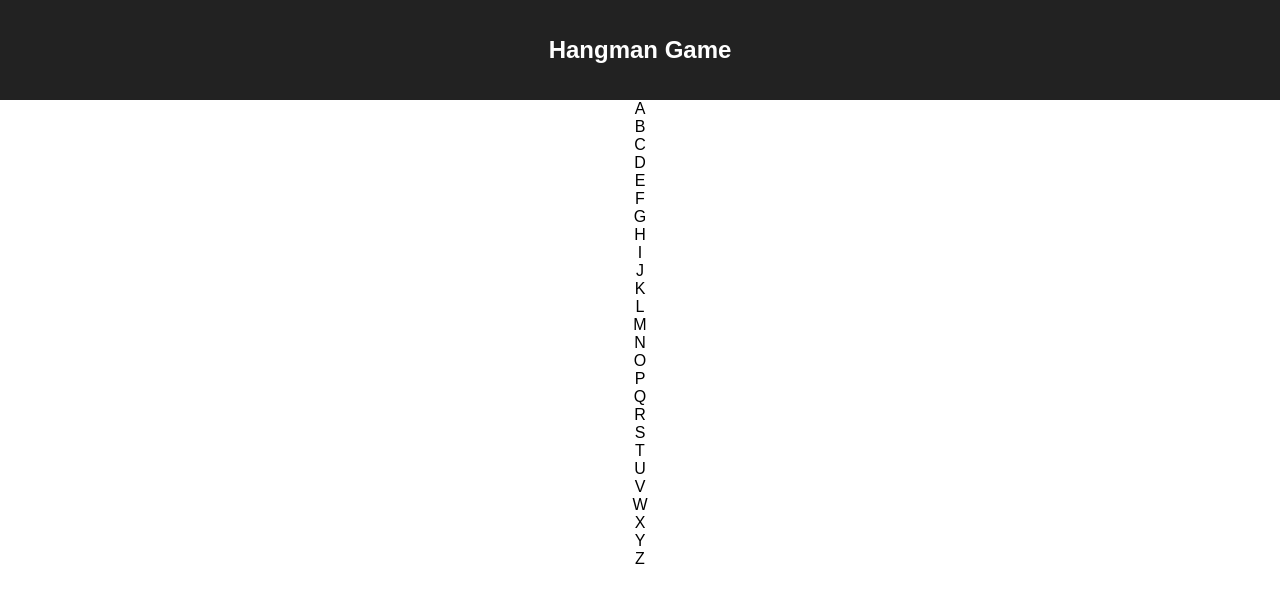
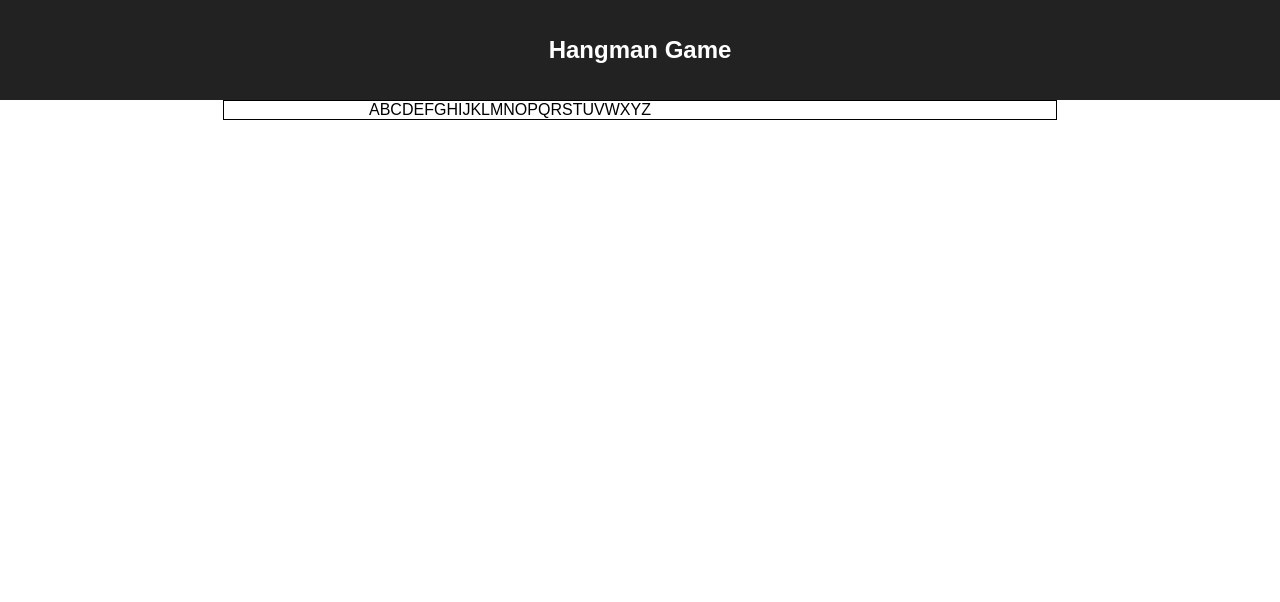
Before and after one commit to MathieuBouvet/hangman, a React (Create React App) app: page / in a window 1280 px wide. Shown: the top 602 px of the page. Built offline with nearby package versions, Linux system fonts and the light colour scheme.

Commit message:
Set width of App body and flex the letter-container

```diff
--- a/src/App.css
+++ b/src/App.css
@@ -15,3 +15,16 @@
 .App-intro {
   font-size: large;
 }
+.hangman-body {
+	margin: auto;
+	width: 65%;
+	border: solid black 1px;
+}
+
+.letter-input-container {
+	margin: auto;
+	max-width: 542px;
+  display: flex;
+  flex-direction: row;
+  flex-wrap: wrap;
+}
```
